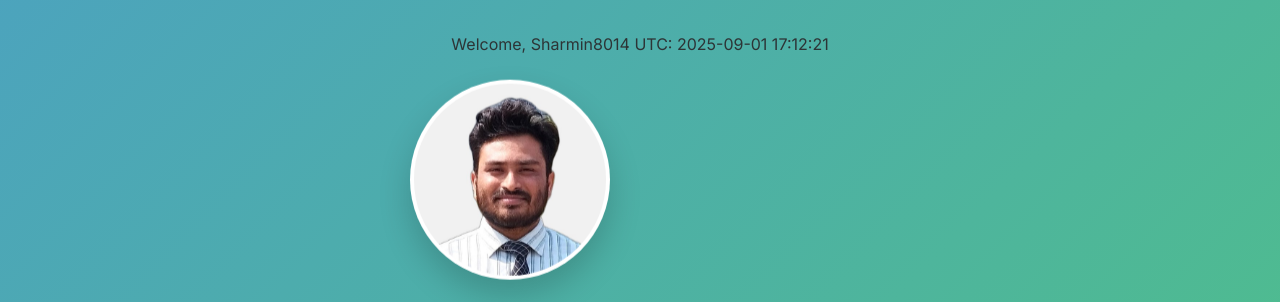
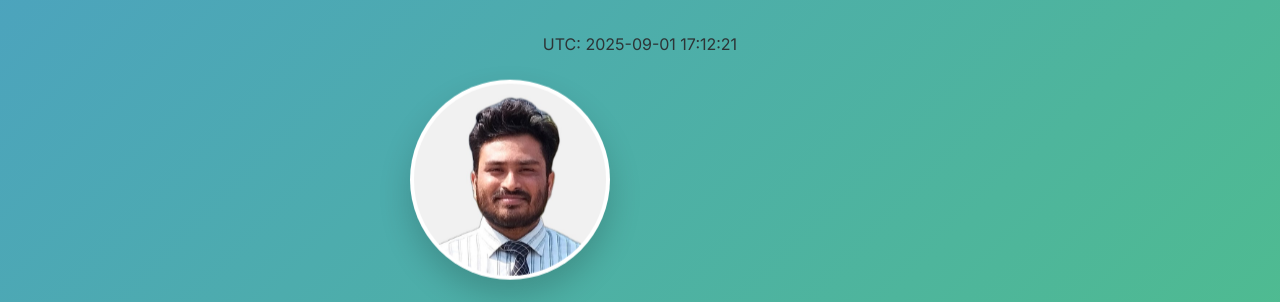
Before and after one commit to M-Mohinur-Rahman-Rabby/portfolio-site, a plain HTML site: page index.html in a window 1280 px wide. Shown: the top 302 px of the page. Drawn offline with Linux system fonts and the light colour scheme.

Commit message:
Update index.html

```diff
--- a/index.html
+++ b/index.html
@@ -47,7 +47,6 @@
     <div class="header-content">
       <!-- User Info Display -->
       <div class="user-info">
-        <span class="user-login">Welcome, Sharmin8014</span>
         <span class="current-time" aria-live="polite"></span>
       </div>
 
```
